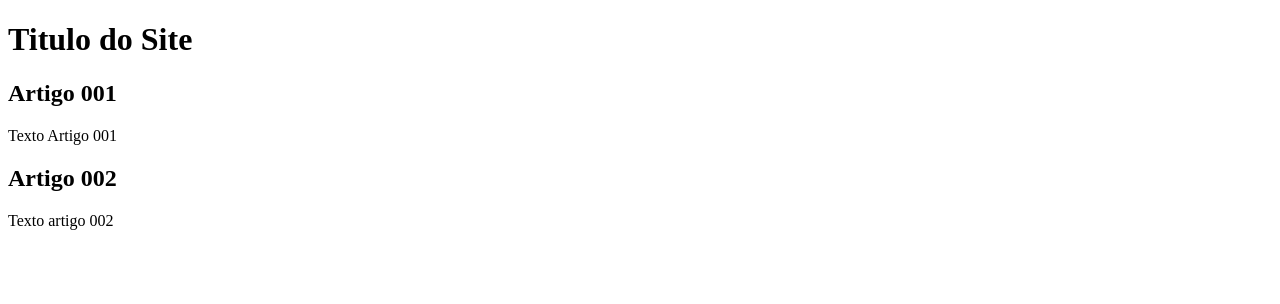
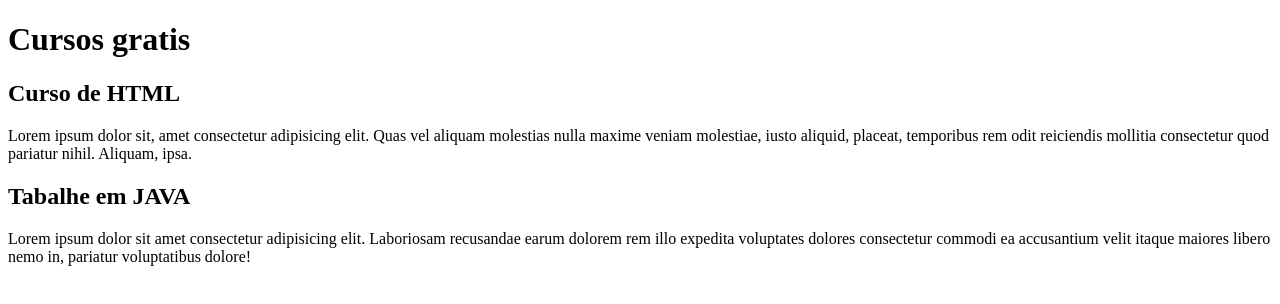
Before and after one commit to Brunolinonsc/projeto-site, a plain HTML site: page index.html in a window 1280 px wide. Drawn offline with Linux system fonts and the light colour scheme.

Commit message:
Comecei a escrever o conteudo

```diff
--- a/index.html
+++ b/index.html
@@ -8,17 +8,16 @@
 <body>
     <main>
         <header>
-            <h1>
-                Titulo do Site            </h1>
+            <h1>Cursos gratis</h1>
 
         </header>
         <article>
-            <h2>Artigo 001</h2>
-            <p>Texto Artigo 001</p>
+            <h2>Curso de HTML</h2>
+            <p>Lorem ipsum dolor sit, amet consectetur adipisicing elit. Quas vel aliquam molestias nulla maxime veniam molestiae, iusto aliquid, placeat, temporibus rem odit reiciendis mollitia consectetur quod pariatur nihil. Aliquam, ipsa.</p>
         </article>
         <article>
-            <h2>Artigo 002</h2>
-            <p>Texto artigo 002</p>
+            <h2>Tabalhe em JAVA</h2>
+            <p>Lorem ipsum dolor sit amet consectetur adipisicing elit. Laboriosam recusandae earum dolorem rem illo expedita voluptates dolores consectetur commodi ea accusantium velit itaque maiores libero nemo in, pariatur voluptatibus dolore!</p>
         </article>
     </main>
 </body>
```
